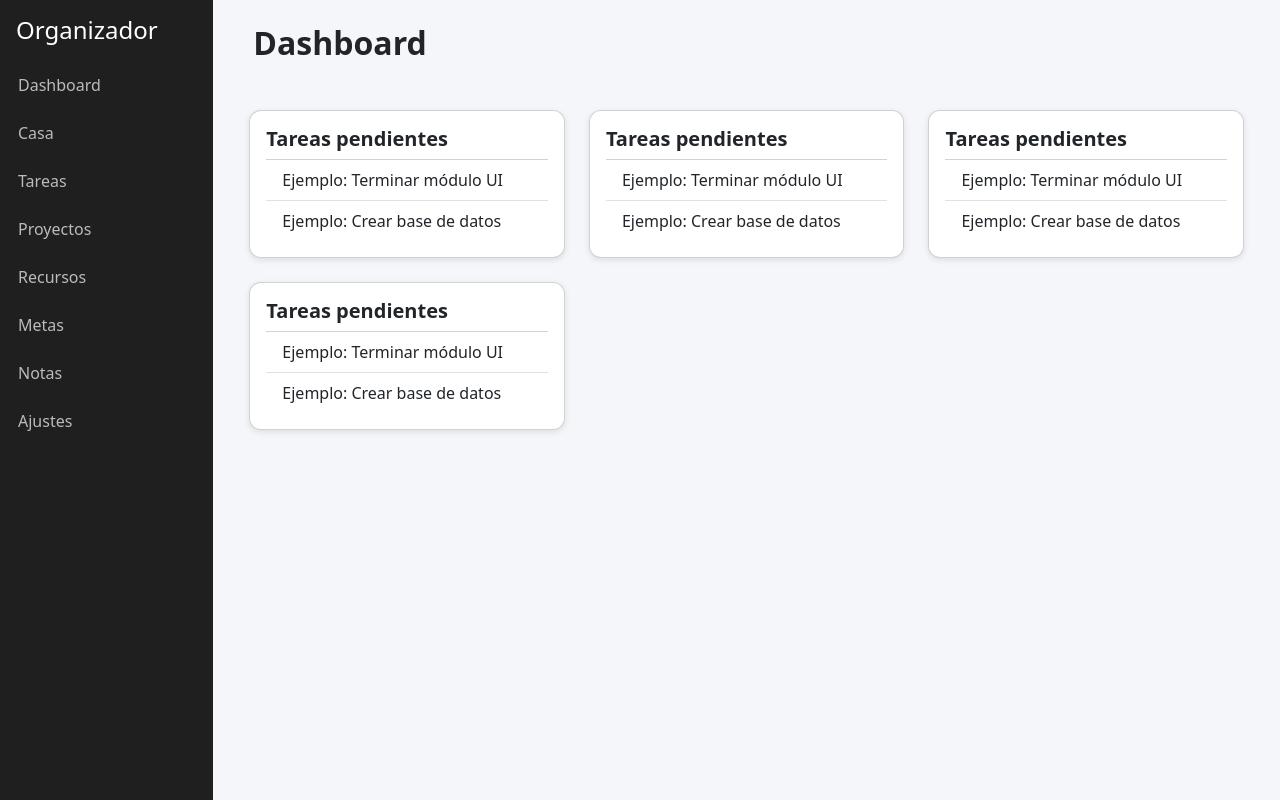
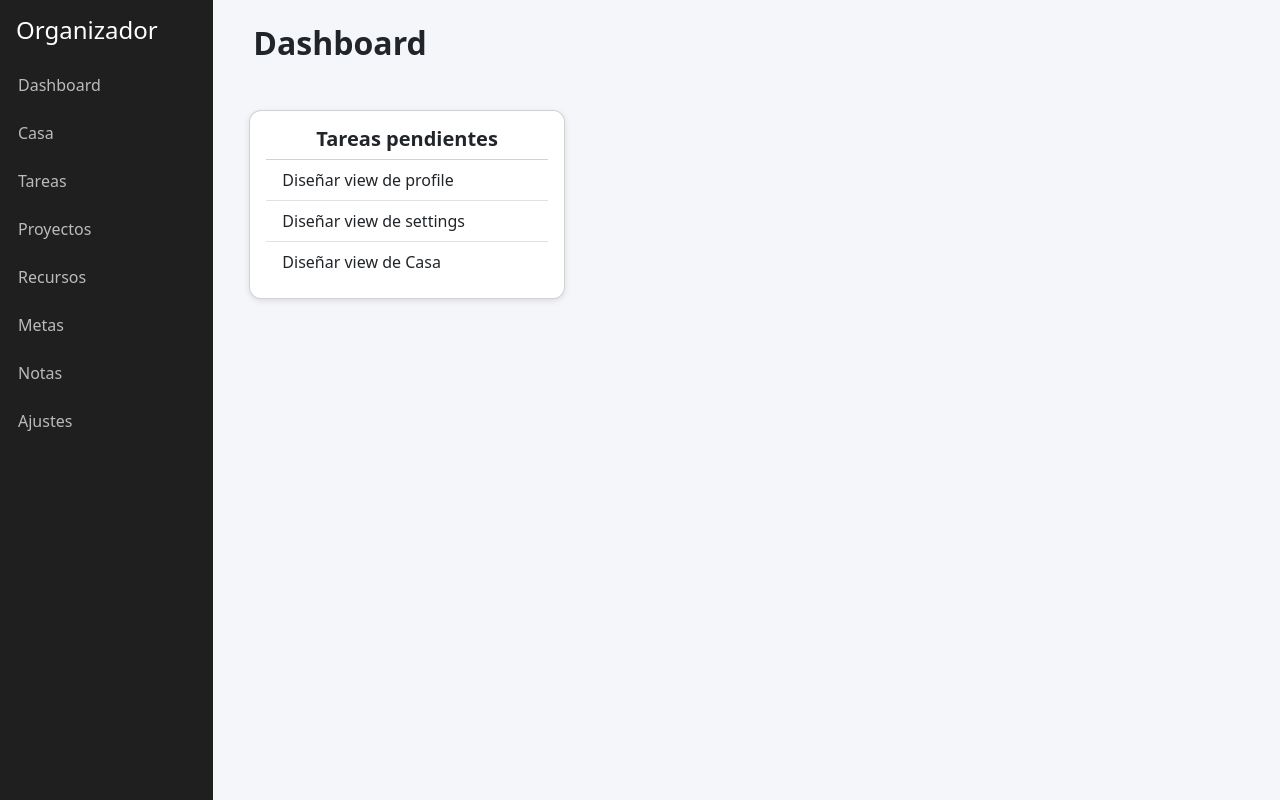
Before and after one commit to cmssandoval/house-net-frontend, a React (Vite) app: page / in a window 1280 px wide. Built offline with nearby package versions, Linux system fonts and the light colour scheme.

Commit message:
feat: add card custom content via props

```diff
--- a/src/components/CustomCard.tsx
+++ b/src/components/CustomCard.tsx
@@ -1,15 +1,21 @@
 import Col from "react-bootstrap/Col";
 import Card from "react-bootstrap/Card";
+import ListGroup from "react-bootstrap/ListGroup";
+import ListGroupItem from "react-bootstrap/ListGroupItem";
 
-const CustomCard = () => {
+const CustomCard = ({
+  title = 'Tareas pendientes',
+  content = ['Tarea 1', 'Tarea 2']
+}) => {
   return (
     <Col className="mt-4 col-xl-4 col-md-6">
       <Card className="card-custom p-3">
-        <Card.Title className="fw-bold">Tareas pendientes</Card.Title>
-        <ul className="list-group list-group-flush">
-          <li className="list-group-item">Ejemplo: Terminar módulo UI</li>
-          <li className="list-group-item">Ejemplo: Crear base de datos</li>
-        </ul>
+        <Card.Title className="fw-bold text-center">{title}</Card.Title>
+        <ListGroup className="list-group-flush">
+          {content.map( (item, index ) => (
+            <ListGroupItem key={index}>{item}</ListGroupItem>
+          ))}
+        </ListGroup>
       </Card>
     </Col>
   );
--- a/src/views/Home.tsx
+++ b/src/views/Home.tsx
@@ -5,6 +5,12 @@ import Container from "react-bootstrap/Container";
 import CustomCard from '../components/CustomCard';
 
 const Home = () => {
+  const tasks = [
+    'Diseñar view de profile',
+    'Diseñar view de settings',
+    'Diseñar view de Casa',
+  ];
+
   return (
     <>
       <Container fluid>
@@ -16,10 +22,7 @@ const Home = () => {
             <h2 className="fw-bold ps-3 mb-4">Dashboard</h2>
             <Container>
               <Row>
-                <CustomCard />
-                <CustomCard />
-                <CustomCard />
-                <CustomCard />
+                <CustomCard title="Tareas pendientes" content={tasks} />
               </Row>
             </Container>
           </Col>
```
